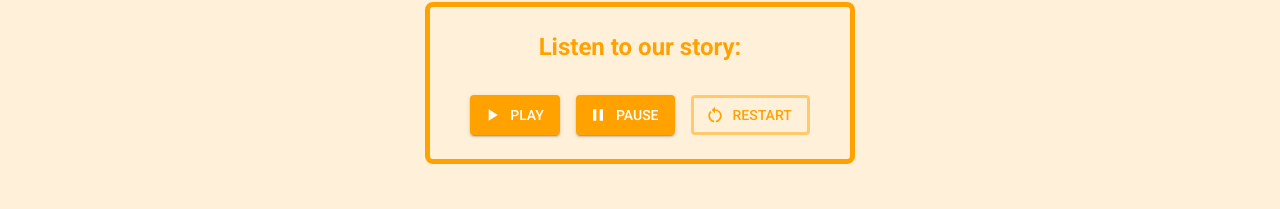
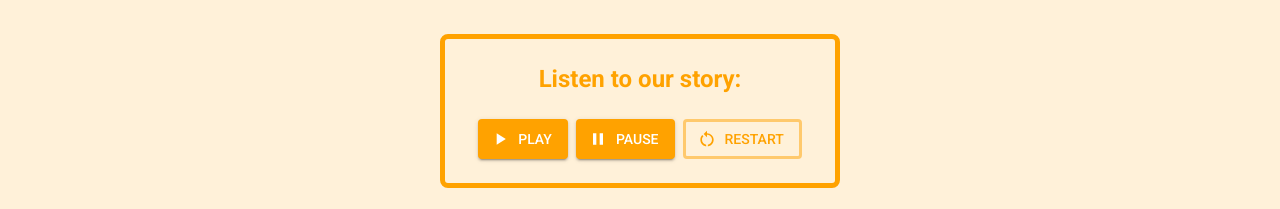
Before and after one commit to carter-benson/grub-n-go, a React (Vite) app in the folder main-app/: page / in a window 1280 px wide. Shown: the part 740-949 px from the top of the page. Built offline with nearby package versions, Linux system fonts and the light colour scheme.

Commit message:
updated website formatting again

```diff
--- a/main-app/src/components/About.tsx
+++ b/main-app/src/components/About.tsx
@@ -16,7 +16,7 @@ export default function AboutComponent() {
                 flexDirection: 'column',
                 justifyContent: 'flex-start',
                 alignItems: 'center',
-                px: 18,
+                px: { xs: 2, sm: 6, md: 18 },
                 py: 3,
                 gap: 2,
                 marginBottom: 5
@@ -40,6 +40,7 @@ export default function AboutComponent() {
                 variant="h5"
                 color="text.secondary"
                 sx={{
+                    width: "90%",
                     m: 0,
                     zIndex: 1,
                     fontWeight: '300',
@@ -55,7 +56,7 @@ export default function AboutComponent() {
             <Box
                 sx={{
                     border: '5px solid #ffa200',
-                    width: '430px',
+                    width: { md:'400px', sm: '360px' },
                     borderRadius: '8px',
                     position: 'relative',
                     backgroundSize: 'cover',
--- a/main-app/src/components/AudioPlayer.tsx
+++ b/main-app/src/components/AudioPlayer.tsx
@@ -27,11 +27,11 @@ export default function AudioPlayerComponent() {
     return (
         <div>
             <audio ref={audioRef} src="/grub_n_go_story.mp3" preload="auto" />
-            <Stack direction="row" spacing={2} mt={2}>
-                <Button variant="contained" startIcon={<PlayArrowIcon />} onClick={handlePlay} sx={{color:"#ffffff"}}>
+            <Stack direction="row" spacing={1} mt={1}>
+                <Button variant="contained" startIcon={<PlayArrowIcon />} onClick={handlePlay} sx={{ color:"#ffffff" }}>
                     Play
                 </Button>
-                <Button variant="contained" startIcon={<PauseIcon />} onClick={handlePause} sx={{color:"#ffffff"}}>
+                <Button variant="contained" startIcon={<PauseIcon />} onClick={handlePause} sx={{ color:"#ffffff" }}>
                     Pause
                 </Button>
                 <Button
--- a/main-app/src/components/Home.tsx
+++ b/main-app/src/components/Home.tsx
@@ -38,6 +38,7 @@ export default function HomeComponent() {
                 variant="h5"
                 color="text.secondary"
                 sx={{
+                    width: "90%",
                     m: 0,
                     zIndex: 1,
                     fontWeight: '300',
```
